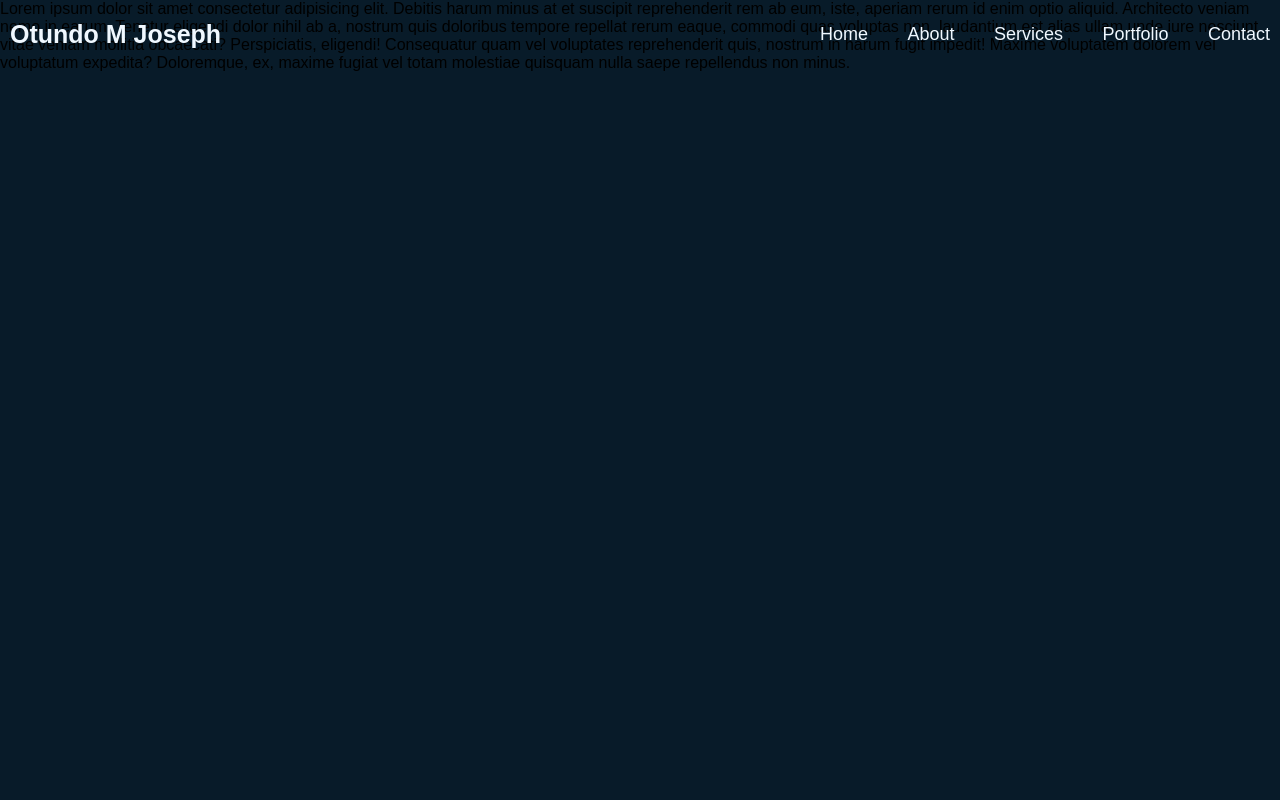
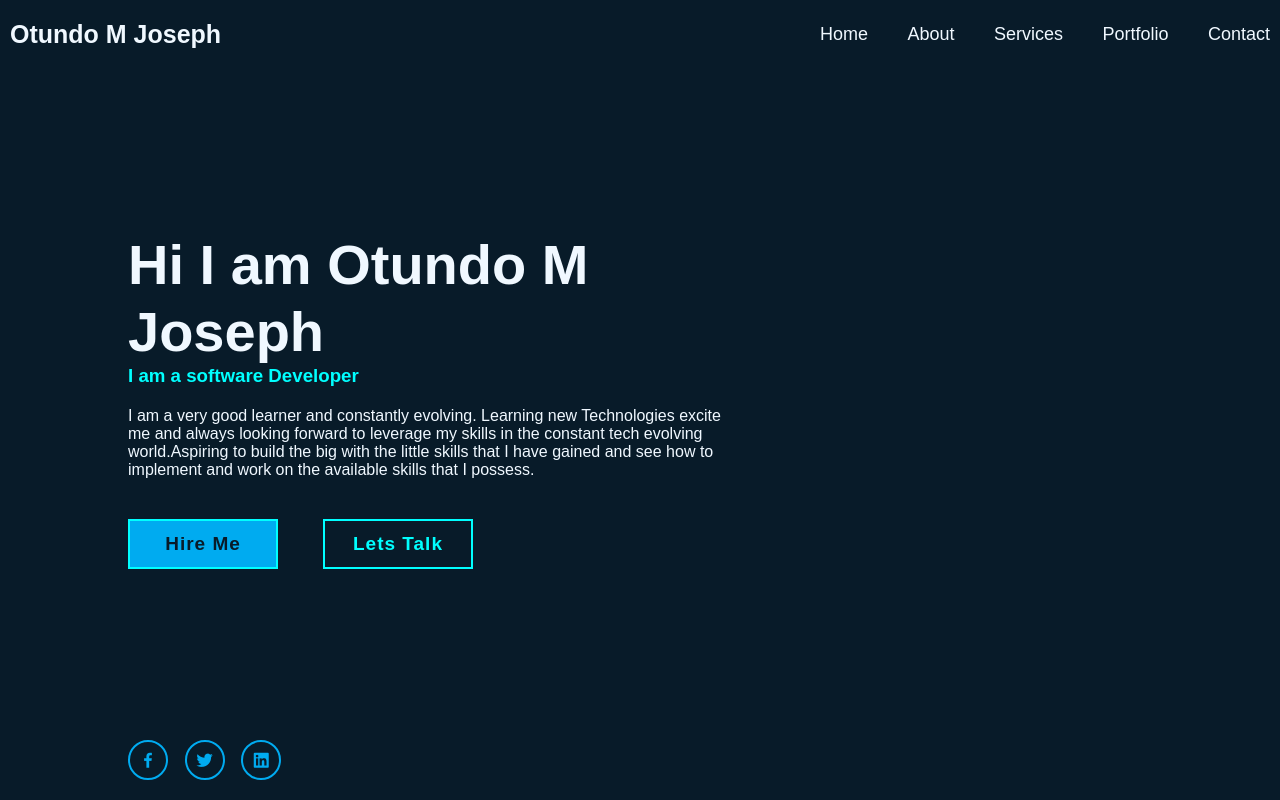
Before and after one commit to otundoMjoseph/HackathonPortfolio, a plain HTML site: page index.html in a window 1280 px wide. Drawn offline with nearby package versions, Linux system fonts and the light colour scheme.

Commit message:
added css

```diff
--- a/index.css
+++ b/index.css
@@ -9,6 +9,7 @@
 
 body{
      background: #081b29;
+     color: aliceblue;
 }
 
 .header{
@@ -30,6 +31,20 @@ body{
     font-weight: 600;
 }
 
+.logo::before {
+    content: "";
+    position: absolute;
+    top: 0;
+    right: 0;
+    width: 100%;
+    height: 100%;
+    background: #081b29;
+    animation: showRight 1s ease forwards;
+    animation-delay: .4s;
+}
+
+
+
 .navbar a {
     font-size: 18px;
     color: aliceblue;
@@ -43,3 +58,215 @@ body{
 .navbar .navigate {
     color: aqua;
 }
+
+.home{
+    height: 100vh;
+    display: flex;
+    align-items: center;
+    padding: 0 10%;
+    /* background: url(./images/joseph\ \(1\).png) no-repeat; */
+    /* background-size: cover; */
+    /* background-position: cent; */
+}
+
+.home-content{
+    max-width: 600px;
+
+}
+
+.home-content h1{
+    position: relative;
+    font-size: 56px;
+    font-weight: 700;
+    line-height: 1.2;
+}
+.home-content h1::before {
+    content: "";
+    position: absolute;
+    top: 0;
+    right: 0;
+    width: 100%;
+    height: 100%;
+    background: #081b29;
+    animation: showRight 1s ease forwards;
+    animation-delay: 1s;
+}
+
+
+
+.home-content h3{
+    position: relative;
+    color: aqua;
+}
+
+.home-content h3::before {
+    content: "";
+    position: absolute;
+    top: 0;
+    right: 0;
+    width: 100%;
+    height: 100%;
+    background: #081b29;
+    animation: showRight 1s ease forwards;
+    animation-delay: 1.3s;
+}
+
+
+.home-content p{
+    position: relative;
+    font-size: 16px;
+    margin: 20px 0 40px;
+}
+
+.home-content p::before {
+    content: "";
+    position: absolute;
+    top: 0;
+    right: 0;
+    width: 100%;
+    height: 100%;
+    background: #081b29;
+    animation: showRight 1s ease forwards;
+    animation-delay: 1s;
+}
+
+
+.home-content .btn-box{
+    display: flex;
+    justify-content: space-between;
+    width: 345px;
+    height: 50px;
+
+}
+.home-content .btn-box::before {
+    content: "";
+    position: absolute;
+    top: 0;
+    right: 0;
+    width: 100%;
+    height: 100%;
+    background: #081b29;
+    animation: showRight 1s ease forwards;
+    animation-delay: 1.9s;
+    z-index: 2;
+}
+
+.btn-box a{
+    display: inline-flex;
+    position: relative;
+    justify-content: center;
+    align-items: center;
+    width: 150px;
+    height: 100%;
+    background: #00abf0;
+    border: 2px solid aqua;
+    font-size: 19px;
+    color: #081b29;
+    text-decoration: none;
+    font-weight: 600;
+    letter-spacing: 1px;
+    z-index: 1;
+    overflow: hidden;
+    transition: .5s;
+
+}
+
+.btn-box a:hover{
+    color: aqua;
+}
+
+.btn-box a:nth-child(2){
+    background: transparent;
+    color: aqua;
+}
+.btn-box a:nth-child(2):hover{
+    color: black;
+}
+
+
+.btn-box a::before:nth-child(2){
+    background: aqua;
+}
+.btn-box a::before{
+    content: "";
+    position: absolute;
+    top: 0;
+    left: 0;
+    width: 0;
+    height: 100%;
+    background: #fff;
+    z-index: -1;
+    transition: .5s;
+}
+
+
+.btn-box a:hover::before{
+    width: 100%;
+}
+
+.home-sci{
+    position: absolute;
+    bottom: 20px;
+    width: 170px;
+    /* background: red; */
+    display: flex;
+    justify-content: space-between;
+    z-index: 1;
+}
+
+.home-content sci-fi::before {
+    content: "";
+    position: absolute;
+    top: 0;
+    right: 0;
+    width: 100%;
+    height: 100%;
+    background: #081b29;
+    animation: showRight 1s ease forwards;
+    animation-delay: 2.5s;
+}
+
+
+.home-sci a{
+    position: relative;
+    display: inline-flex;
+    justify-content: center;
+    align-items: center;
+    width: 40px;
+    height: 40px;
+    background: transparent;
+    border: 2px solid #00abf0;
+    border-radius: 50%;
+    font-size: 20px;
+    color: #00abf0;
+    text-decoration: none;
+     overflow: hidden;
+     transition: .5s;
+}
+
+.home-sci a:hover{
+    color: #081b29;
+}
+
+.home-sci a::before{
+    content: "";
+    position: absolute;
+    top: 0;
+    left: 0;
+    width: 0;
+    height: 100%;
+    background: #fff;
+    z-index: -1;
+    transition: .5s;
+
+}
+
+.home-sci a:hover::before{
+    width: 100%;
+}
+
+@keyframes showRight {
+    100%{
+         width: 0;
+    }
+}
--- a/index.html
+++ b/index.html
@@ -5,6 +5,7 @@
     <meta name="viewport" content="width=device-width, initial-scale=1.0">
     <title>Otundo M Joseph</title>
     <link rel="stylesheet" href="index.css">
+    <link href='https://unpkg.com/boxicons@2.1.4/css/boxicons.min.css' rel='stylesheet'>
 </head>
 <body>
     <header class="header">
@@ -19,14 +20,28 @@
     </header>
     <section class="home">
         <div class="home-content">
-            <h1></h1>
-            <h3></h3>
-            <p>Lorem ipsum dolor sit amet consectetur adipisicing elit. Debitis harum minus at et suscipit reprehenderit rem ab eum, iste, aperiam rerum id enim optio aliquid. Architecto veniam nemo in earum.
-            Tenetur eligendi dolor nihil ab a, nostrum quis doloribus tempore repellat rerum eaque, commodi quas voluptas non, laudantium est alias ullam unde iure nesciunt vitae veniam mollitia obcaecati? Perspiciatis, eligendi!
-            Consequatur quam vel voluptates reprehenderit quis, nostrum in harum fugit impedit! Maxime voluptatem dolorem vel voluptatum expedita? Doloremque, ex, maxime fugiat vel totam molestiae quisquam nulla saepe repellendus non minus.</p>
+            <h1>Hi I am Otundo M Joseph</h1>
+            <h3>I am a software Developer</h3>
+            <p>I am a very good learner and constantly evolving. Learning new Technologies excite me and always looking forward to leverage my skills in the constant tech evolving world.Aspiring to build the big with the little skills that I have gained and see how to implement and work on the available skills that I possess.
+
+            </p>
             <div class="btn-box">
+                 <a href="">Hire Me</a>
+                  <a href="">Lets Talk</a>
+            </div>
+        </div>
 
-            </div>
+        <div class="home-sci">
+            <a href="">
+                <i class='bx bxl-facebook'></i>
+            </a>
+            <a href="">
+                <i class='bx bxl-twitter' ></i>
+            </a><a href="">
+                <i class='bx bxl-linkedin-square' ></i>
+            </a>
+
+            <span class="home-imageHover"></span>
         </div>
     </section>
 
```
Also changed, not shown: images/joseph (1).png (added).
